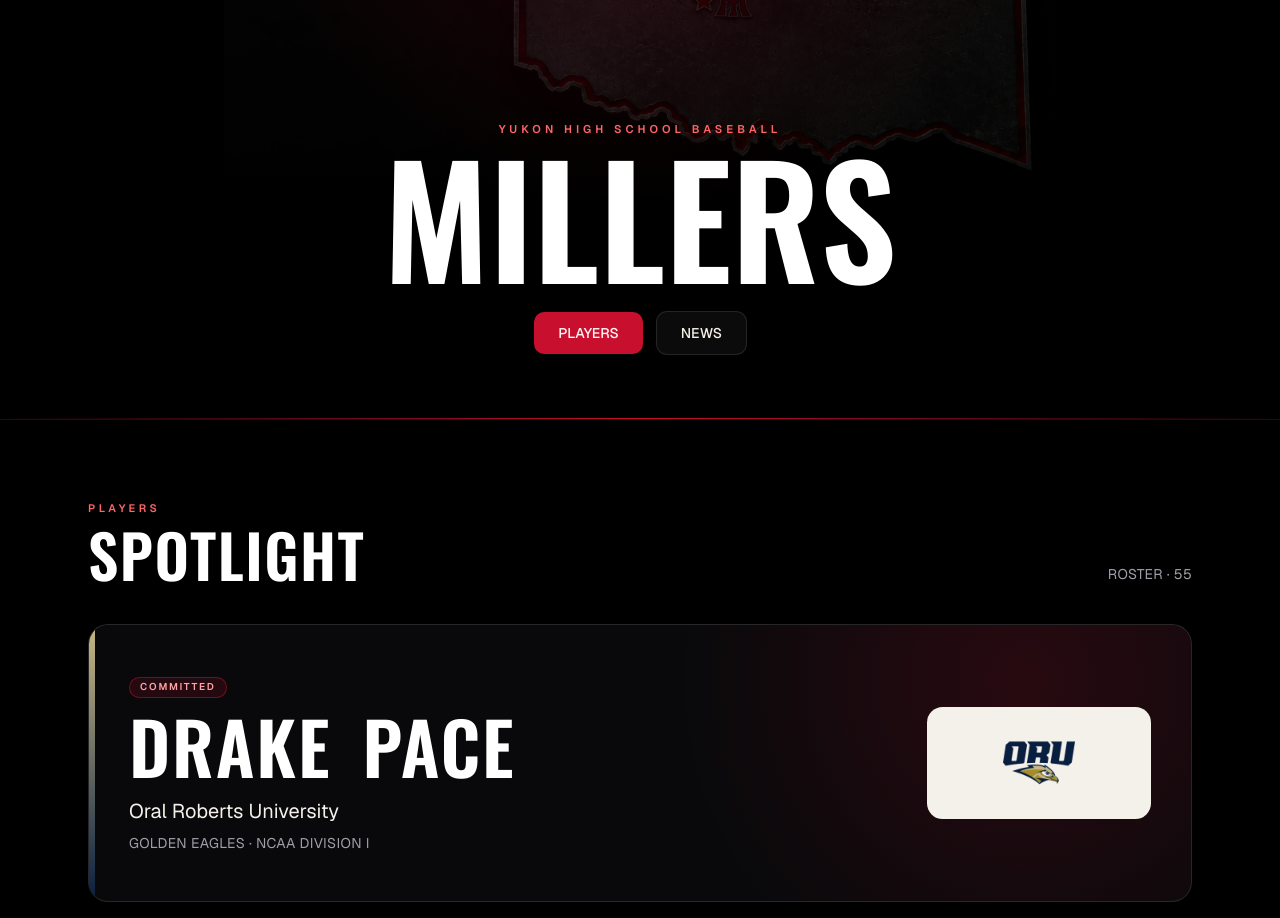
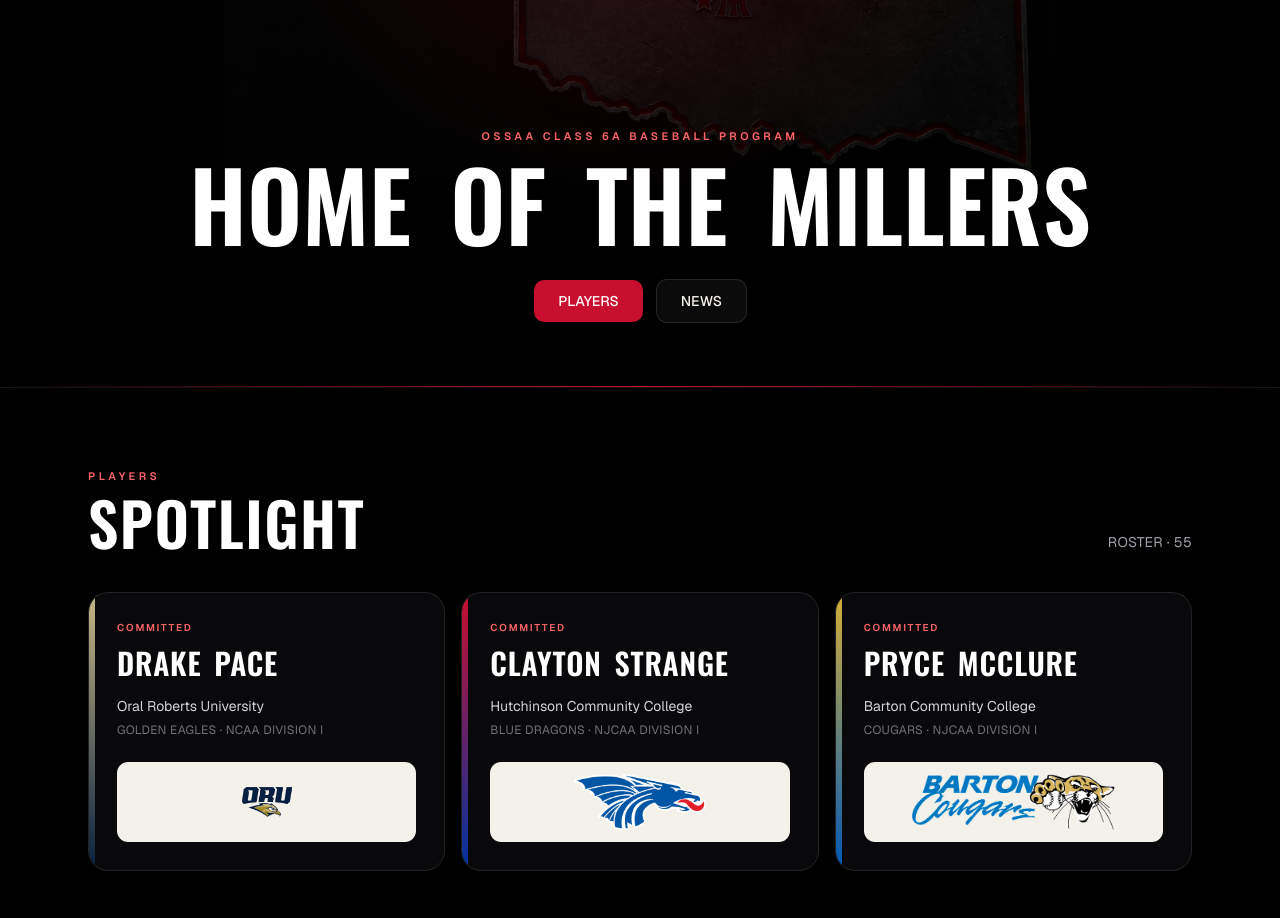
Before and after one commit to ryanphillips2505/Yukon_Miller_Baseball_Website, a Next.js app: page / in a window 1280 px wide. Shown: the part 320-1238 px from the top of the page. Built offline with nearby package versions, Linux system fonts and the light colour scheme.

Commit message:
Restore Home of the Millers and even out the player spotlight.
Add a quiet OSSAA Class 6A line and put Pace, Strange, and McClure on matching cards.

Co-authored-by: ryanphillips2505 <ryanphillips2505@gmail.com>

```diff
--- a/src/app/page.tsx
+++ b/src/app/page.tsx
@@ -9,7 +9,6 @@ import Link from "next/link";
 
 export default function HomePage() {
   const [featured, ...moreNews] = latestArticles(3);
-  const [leadCommit, ...otherCommits] = commits;
 
   return (
     <div>
@@ -24,12 +23,12 @@ export default function HomePage() {
             className="h-auto w-full"
           />
         </div>
-        <div className="relative mx-auto flex min-h-[34rem] max-w-6xl flex-col items-center justify-end px-4 pb-14 text-center sm:min-h-[40rem] sm:px-6 sm:pb-16">
-          <p className="text-[0.7rem] font-semibold tracking-[0.36em] text-red-400 uppercase">
-            Yukon High School Baseball
+        <div className="relative mx-auto flex min-h-[32rem] max-w-6xl flex-col items-center justify-end px-4 pb-14 text-center sm:min-h-[38rem] sm:px-6 sm:pb-16">
+          <p className="text-[0.68rem] font-semibold tracking-[0.32em] text-red-400 uppercase">
+            OSSAA Class 6A Baseball Program
           </p>
-          <h1 className="font-heading mt-4 text-7xl leading-[0.82] text-white uppercase sm:text-8xl lg:text-[9.5rem]">
-            Millers
+          <h1 className="font-heading mt-4 text-5xl leading-[0.9] text-white uppercase sm:text-7xl lg:text-8xl">
+            Home of the Millers
           </h1>
           <div className="mt-8 flex flex-wrap justify-center gap-3">
             <Link
@@ -70,52 +69,12 @@ export default function HomePage() {
             </Link>
           </div>
 
-          {leadCommit ? (
-            <Link
-              href={leadCommit.newsSlug ? `/news/${leadCommit.newsSlug}` : "/recruiting"}
-              className="group relative mt-10 block overflow-hidden rounded-2xl border border-white/12 bg-zinc-950"
-            >
-              <div
-                className="absolute inset-y-0 left-0 w-1.5"
-                style={{
-                  background: `linear-gradient(180deg, ${leadCommit.colors.secondary}, ${leadCommit.colors.primary})`,
-                }}
-              />
-              <div className="pointer-events-none absolute inset-0 bg-[radial-gradient(circle_at_85%_20%,rgba(200,16,46,0.16),transparent_36%)]" />
-              <div className="relative grid gap-8 px-6 py-8 sm:px-10 sm:py-12 lg:grid-cols-[1fr_auto] lg:items-center">
-                <div>
-                  <p className="inline-flex rounded-full border border-[#c8102e]/50 bg-[#c8102e]/15 px-2.5 py-0.5 text-[0.62rem] font-semibold tracking-[0.18em] text-red-300 uppercase">
-                    Committed
-                  </p>
-                  <h3 className="font-heading mt-4 text-5xl leading-[0.88] tracking-wide text-white uppercase sm:text-7xl">
-                    {leadCommit.player}
-                  </h3>
-                  <p className="mt-5 text-lg text-[#f4f1ea] sm:text-xl">
-                    {leadCommit.school}
-                  </p>
-                  <p className="mt-2 text-sm tracking-wide text-zinc-400 uppercase">
-                    {leadCommit.mascot} · {leadCommit.division}
-                  </p>
-                </div>
-                <div className="flex h-28 w-56 items-center justify-center rounded-xl bg-[#f4f1ea] p-4">
-                  <Image
-                    src={leadCommit.logo.src}
-                    alt={leadCommit.logo.alt}
-                    width={leadCommit.logo.width}
-                    height={leadCommit.logo.height}
-                    className="h-full w-auto max-w-full object-contain"
-                  />
-                </div>
-              </div>
-            </Link>
-          ) : null}
-
-          <div className="mt-4 grid gap-4 lg:grid-cols-2">
-            {otherCommits.map((commit) => (
+          <div className="mt-10 grid gap-4 lg:grid-cols-3">
+            {commits.map((commit) => (
               <Link
                 key={commit.id}
                 href={commit.newsSlug ? `/news/${commit.newsSlug}` : "/recruiting"}
-                className="relative overflow-hidden rounded-2xl border border-white/10 bg-zinc-950 p-6 transition-colors hover:border-red-700/40 sm:p-8"
+                className="relative flex h-full flex-col overflow-hidden rounded-2xl border border-white/10 bg-zinc-950 p-6 transition-colors hover:border-red-700/40 sm:p-7"
               >
                 <div
                   className="absolute inset-y-0 left-0 w-1.5"
@@ -126,16 +85,17 @@ export default function HomePage() {
                 <p className="text-[0.62rem] font-semibold tracking-[0.18em] text-red-400 uppercase">
                   Committed
                 </p>
-                <h3 className="font-heading mt-3 text-3xl tracking-wide text-white uppercase sm:text-4xl">
+                <h3 className="font-heading mt-3 text-3xl leading-none tracking-wide text-white uppercase">
                   {commit.player}
                 </h3>
-                <div className="mt-5 flex items-end justify-between gap-4">
-                  <p className="text-sm leading-6 text-zinc-400">
-                    {commit.school}
-                    <br />
-                    {commit.mascot}
-                  </p>
-                  <div className="flex h-16 w-36 shrink-0 items-center justify-center rounded-lg bg-[#f4f1ea] p-2">
+                <p className="mt-4 text-sm leading-6 text-zinc-300">
+                  {commit.school}
+                </p>
+                <p className="mt-1 text-xs tracking-wide text-zinc-500 uppercase">
+                  {commit.mascot} · {commit.division}
+                </p>
+                <div className="mt-auto pt-6">
+                  <div className="flex h-20 items-center justify-center rounded-lg bg-[#f4f1ea] p-3">
                     <Image
                       src={commit.logo.src}
                       alt={commit.logo.alt}
```
